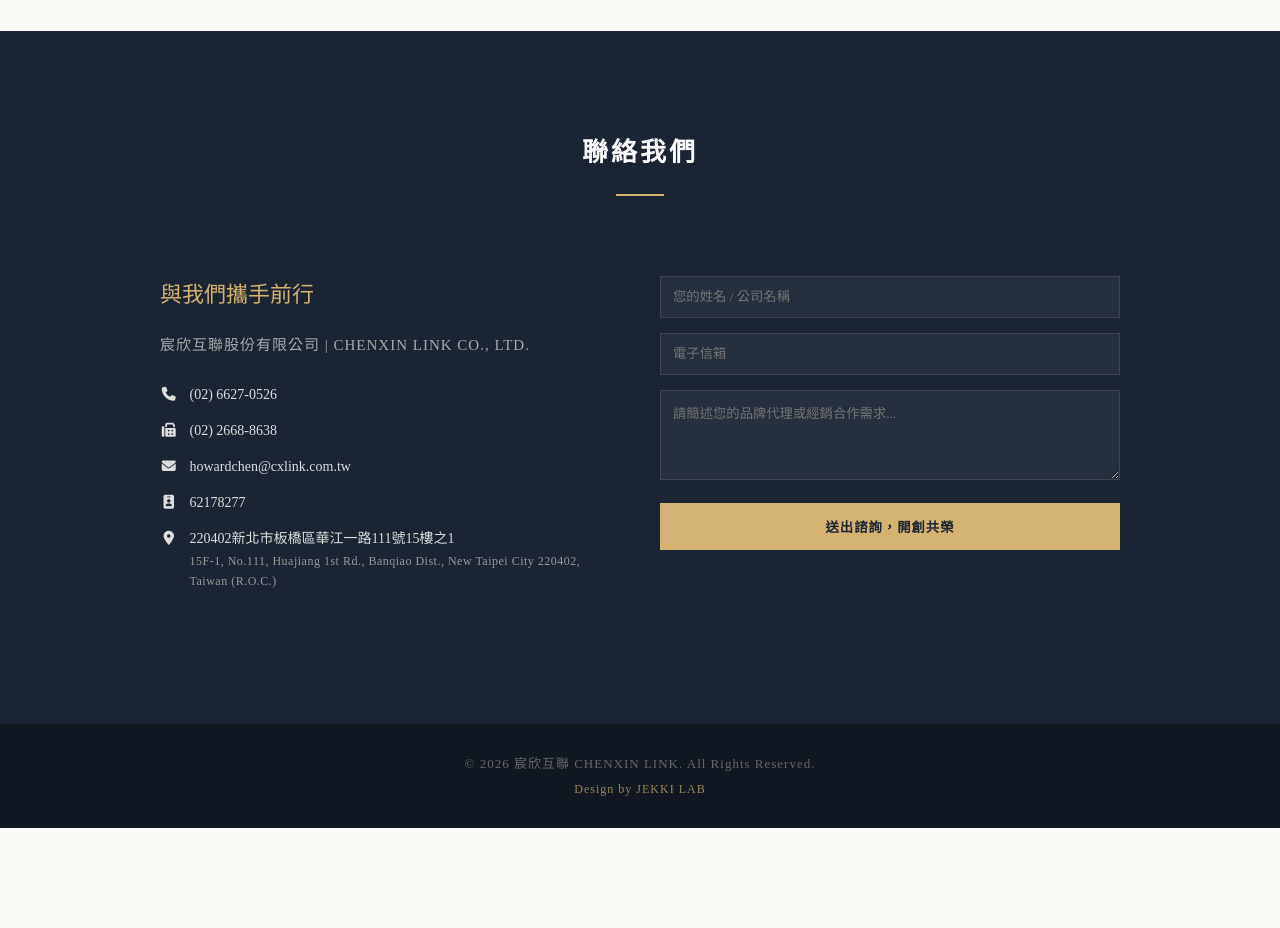
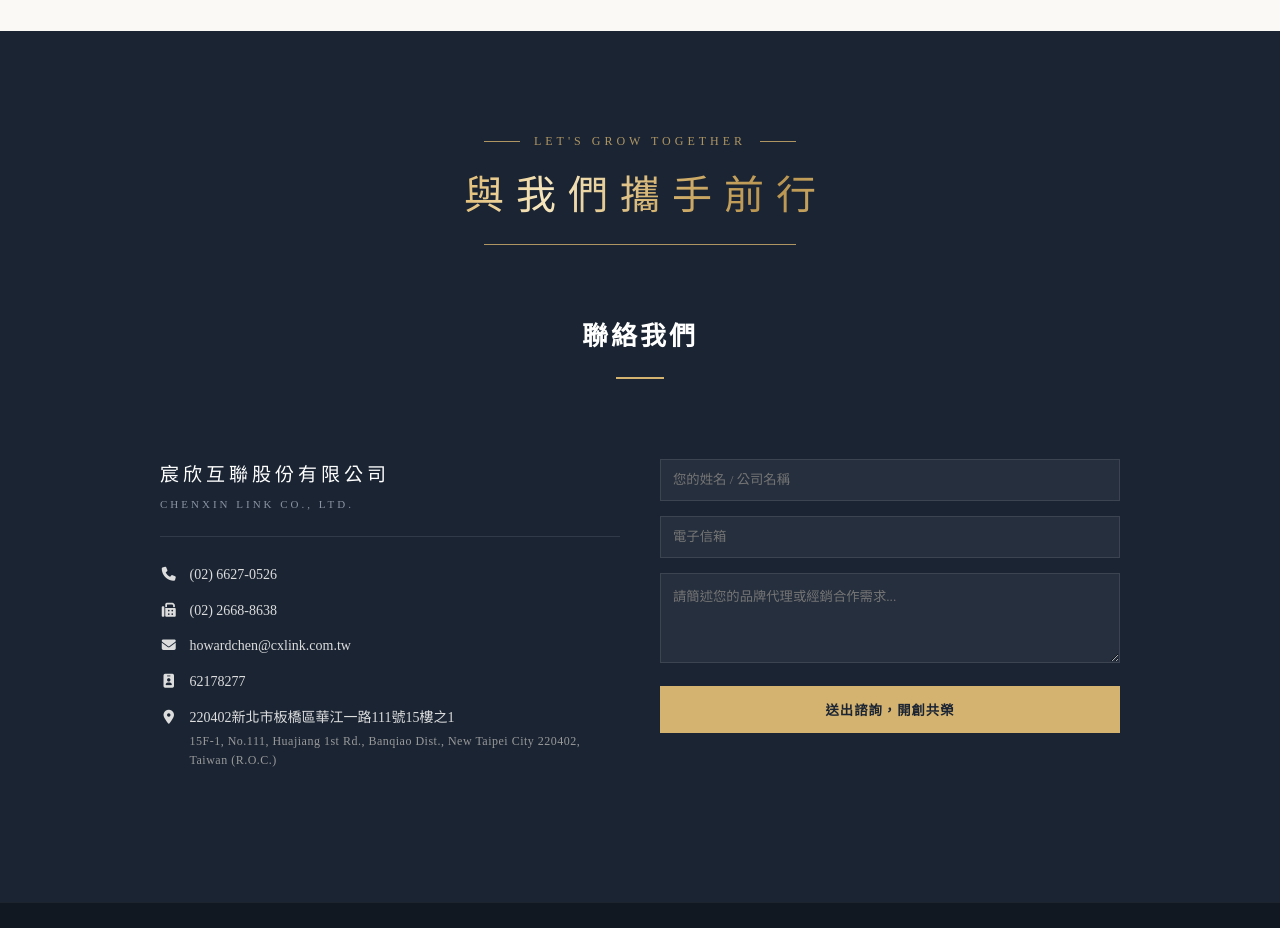
Before and after one commit to jekkinoopy/cxlink, a website: page index.html in a window 1280 px wide. Shown: the part 4260-5188 px from the top of the page. Before the commit the page ends 5088 px from the top, so only its background shows below. Drawn offline with Linux system fonts and the light colour scheme.

Commit message:
Redesign contact slogan and company name block
- Slogan moved above the contact section as a standalone foil-text line,
  with English eyebrow and a matching thin underline
- Company name split into prominent Chinese name and English subtitle,
  separated from contact details by a divider

Co-Authored-By: Claude Opus 5.5 <noreply@anthropic.com>

```diff
--- a/index.html
+++ b/index.html
@@ -347,12 +347,17 @@
 
     <!-- 聯絡我們（同步整合名片真實資訊） -->
     <section id="contact" class="contact">
+        <!-- 標語獨立在聯絡區最上方 -->
+        <div class="contact-slogan-block">
+            <div class="contact-eyebrow" lang="en">LET'S GROW TOGETHER</div>
+            <p class="contact-slogan"><span>與我們攜手前行</span></p>
+        </div>
         <h2 class="section-title">聯絡我們</h2>
         <div class="contact-container">
         <div class="contact-info">
-            <h3>與我們攜手前行</h3>
             <div class="corp-name">
-                宸欣互聯股份有限公司 | CHENXIN LINK CO., LTD.
+                <strong>宸欣互聯股份有限公司</strong>
+                <span lang="en">CHENXIN LINK CO., LTD.</span>
             </div>
             <p><i class="fa-solid fa-phone fa-fw"></i><a href="tel:+886266270526">(02) 6627-0526</a></p>
             <p><i class="fa-solid fa-fax fa-fw"></i>(02) 2668-8638</p>
--- a/main.css
+++ b/main.css
@@ -946,18 +946,120 @@ html:not(.js) .service-more p,
     padding: 20px;
 }
 
-.contact-info h3 {
+/* 聯絡標語：獨立置中在聯絡區最上方，英文小標（兩側金線）+ 燙金大字
+   區塊寬度 = 英文小標整排的寬度，底下細線跟它一樣長、左右切齊 */
+.contact-slogan-block {
+    width: fit-content;
+    margin: 0 auto 70px;
+}
+
+/* 標語底下的細線：跟英文小標的線同款（1px、半透明），長度等於英文小標整排 */
+.contact-slogan-block::after {
+    content: "";
+    display: block;
+    margin-top: 20px;
+    border-top: 1px solid var(--cx-gold-foil);
+    opacity: 0.8;
+}
+
+.contact-eyebrow {
+    display: flex;
+    align-items: center;
+    justify-content: center;
+    gap: 14px;
+    margin-bottom: 16px;
+    font-size: 12px;
+    letter-spacing: 4px;
     color: var(--cx-gold-foil);
-    margin-bottom: 20px;
-    font-size: 22px;
+    opacity: 0.8;
+}
+
+.contact-eyebrow::before,
+.contact-eyebrow::after {
+    content: "";
+    width: 36px;
+    border-top: 1px solid var(--cx-gold-foil);
+}
+
+/* 標語比英文小標寬：外層寬度設 0，不參與區塊寬度計算，再用 flex 置中讓字往兩側等量溢出 */
+.contact-slogan {
+    display: flex;
+    justify-content: center;
+    width: 0;
+    margin: 0 auto;
+    white-space: nowrap;
+}
+
+.contact-slogan span {
+    font-size: 40px;
     font-weight: 500;
-}
-
+    line-height: 1.4;
+    /* letter-spacing 會在最後一個字後面多留空白，用負 margin 抵銷，左右才會剛好切齊字的邊緣 */
+    letter-spacing: 12px;
+    margin-right: -12px;
+    /* 燙金漸層字，亮面緩慢流動，呼應首頁 Logo 的反光 */
+    background: linear-gradient(110deg, #b8944f 0%, #e5c380 20%, #f7e7bf 30%, #d4b26f 45%, #b8944f 60%, #e5c380 80%, #b8944f 100%);
+    background-size: 200% 100%;
+    -webkit-background-clip: text;
+    background-clip: text;
+    color: transparent;
+    animation: foil-text 8s linear infinite;
+}
+
+@media (max-width: 600px) {
+    .contact-slogan span {
+        font-size: 28px;
+        letter-spacing: 6px;
+        margin-right: -6px;
+    }
+
+    .contact-slogan-block {
+        margin-bottom: 50px;
+    }
+
+    .contact-eyebrow {
+        gap: 10px;
+        font-size: 11px;
+        letter-spacing: 3px;
+    }
+
+    .contact-eyebrow::before,
+    .contact-eyebrow::after {
+        width: 20px;
+    }
+}
+
+@keyframes foil-text {
+    from {
+        background-position: 200% 0;
+    }
+
+    to {
+        background-position: 0 0;
+    }
+}
+
+/* 公司名稱：中文主名 + 英文副名，下方細線與聯絡資訊分隔 */
 .contact-info .corp-name {
-    font-size: 15px;
-    color: #aaa;
-    margin-bottom: 25px;
-    letter-spacing: 1px;
+    margin-bottom: 26px;
+    padding-bottom: 22px;
+    border-bottom: 1px solid rgba(255, 255, 255, 0.1);
+}
+
+.corp-name strong {
+    display: block;
+    font-size: 19px;
+    font-weight: 500;
+    letter-spacing: 4px;
+    color: #ffffff;
+}
+
+.corp-name span {
+    display: block;
+    margin-top: 4px;
+    font-size: 11px;
+    letter-spacing: 3px;
+    color: #8a94a3;
 }
 
 .contact-info p {
--- a/main.js
+++ b/main.js
@@ -33,6 +33,7 @@ document.addEventListener("DOMContentLoaded", () => {
         ".brand-marquee",
         ".works-intro, .works-tabs",
         ".org-chart .node",
+        ".contact-slogan-block",
         ".contact-info, .contact-form",
     ];
     groups.forEach((selector) => {
```
